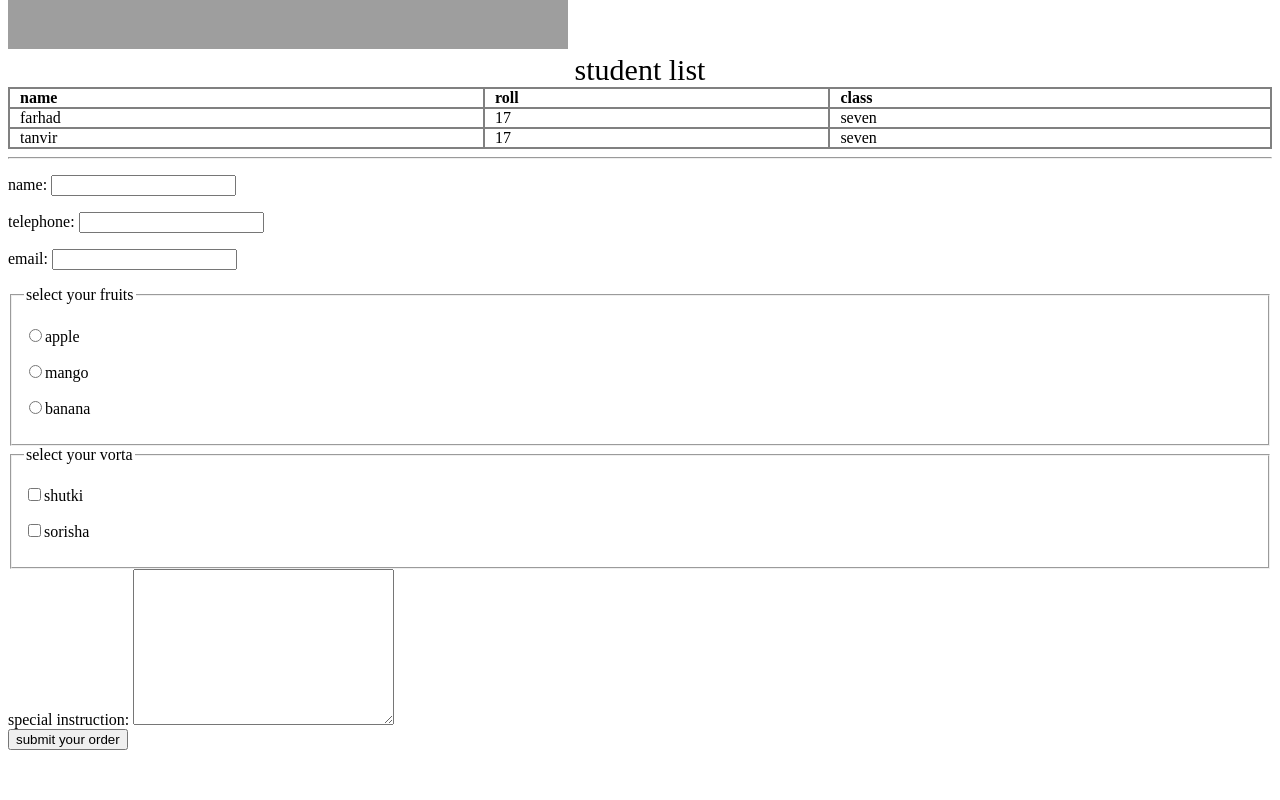
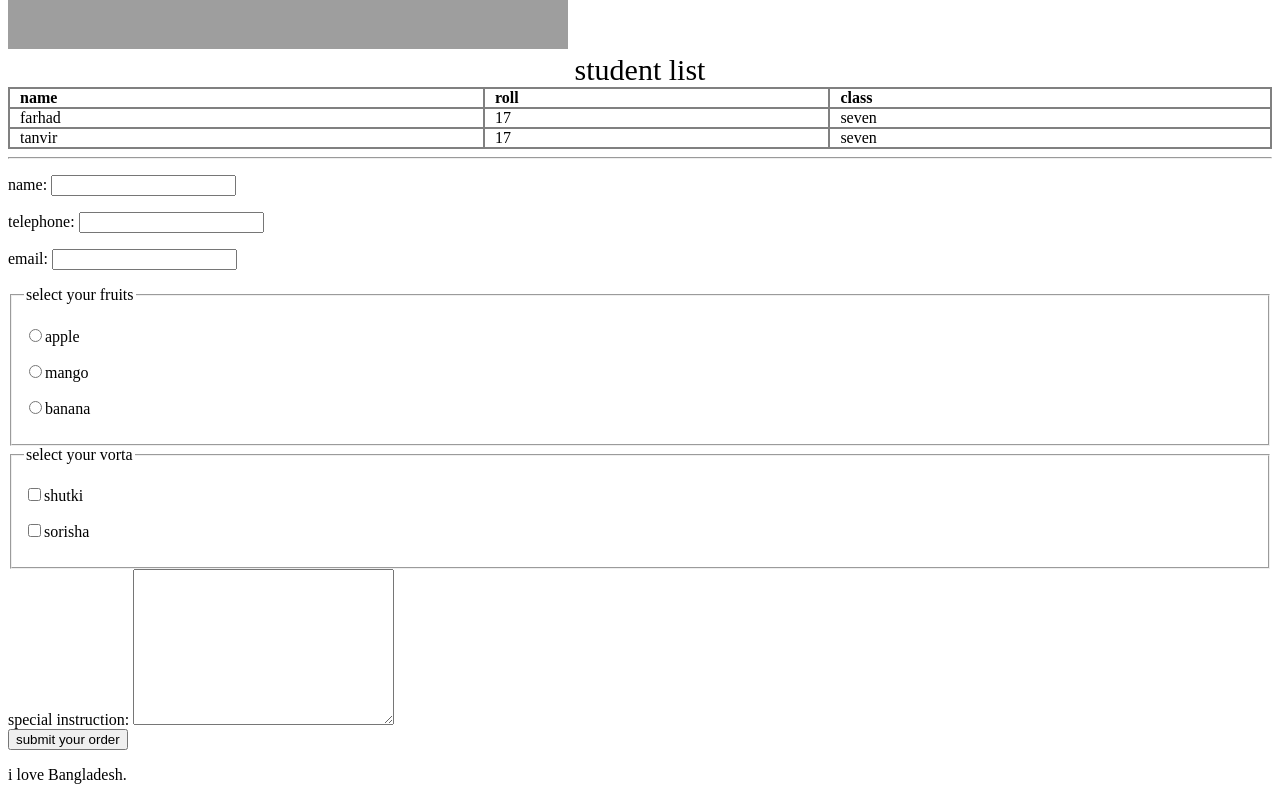
Before and after one commit to farhadpHero/html-5, a plain HTML site: page index.html in a window 1280 px wide. Shown: the part 486-1286 px from the top of the page. Before the commit the page ends 1244 px from the top, so only its background shows below. Drawn offline with Linux system fonts and the light colour scheme; grey boxes are pictures that could not be loaded.

Commit message:
code added

```diff
--- a/index.html
+++ b/index.html
@@ -63,5 +63,7 @@
         <br>
         <button type="submit">submit your order</button>
     </form>
+
+    <p>i love Bangladesh.</p>
 </body>
 </html>
```
